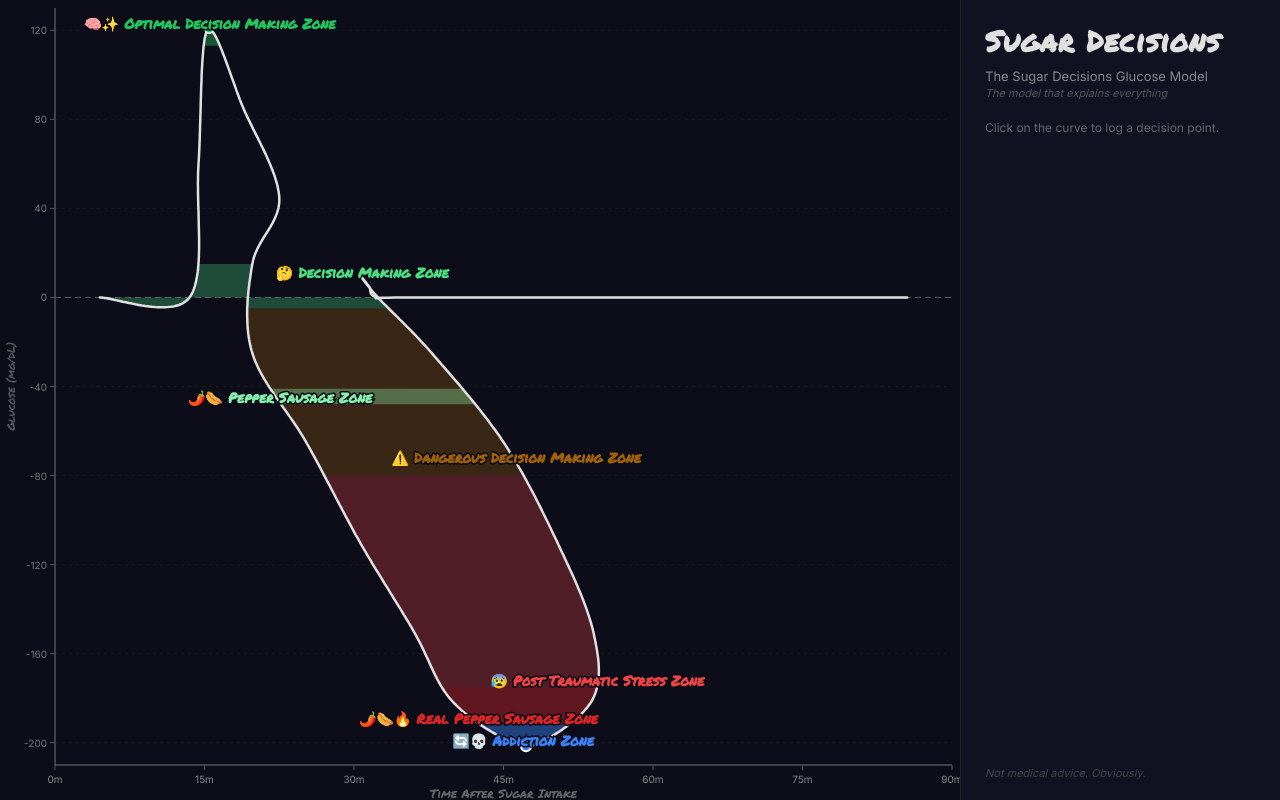
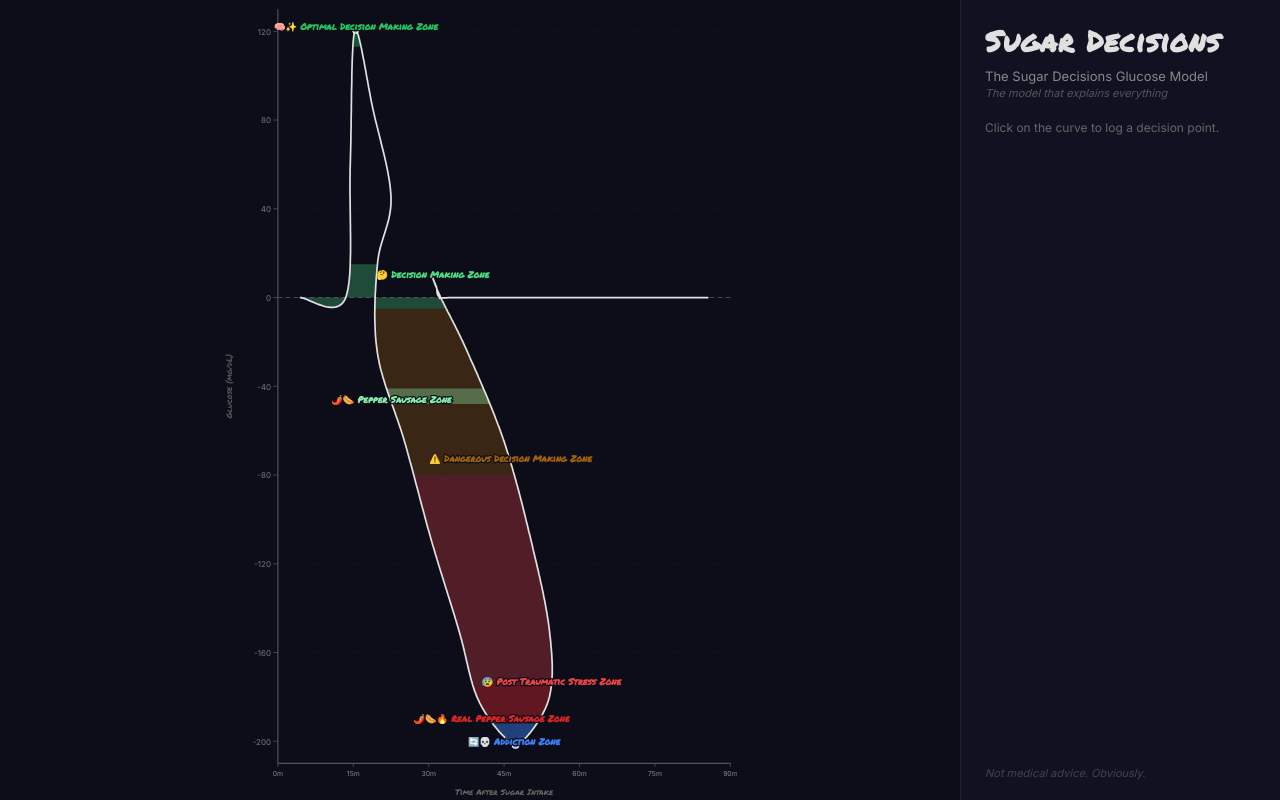
Before and after one commit to evanjt/sugar-decisions, a Svelte app: page / in a window 1280 px wide. Built offline with nearby package versions, Linux system fonts and the light colour scheme.

Commit message:
Fixed aspect ratio chart, 50% narrower, shape-preserving resize

```diff
--- a/src/components/GlucosePlot.svelte
+++ b/src/components/GlucosePlot.svelte
@@ -6,56 +6,39 @@
 
   let { onLog } = $props();
 
-  let containerEl = $state(null);
-  let cw = $state(800);
-  let ch = $state(600);
+  const VB_W = 450;
+  const VB_H = 700;
 
-  $effect(() => {
-    if (!containerEl) return;
-    const ro = new ResizeObserver(([e]) => {
-      cw = e.contentRect.width || 800;
-      ch = e.contentRect.height || 600;
-    });
-    ro.observe(containerEl);
-    return () => ro.disconnect();
-  });
-
-  let chartLeft = $derived(55);
-  let chartTop = $derived(8);
-  let chartRight = $derived(cw - 8);
-  let chartBottom = $derived(ch - 35);
-  let chartWidth = $derived(chartRight - chartLeft);
-  let chartHeight = $derived(chartBottom - chartTop);
+  const chartLeft = 48;
+  const chartTop = 8;
+  const chartRight = VB_W - 6;
+  const chartBottom = VB_H - 32;
+  const chartWidth = chartRight - chartLeft;
+  const chartHeight = chartBottom - chartTop;
 
   function gToY(g) { return chartTop + (GLUCOSE_MAX - g) / (GLUCOSE_MAX - GLUCOSE_MIN) * chartHeight; }
-  let baselineY = $derived(gToY(0));
+  const baselineY = gToY(0);
 
   const rawSamples = sampleWaypoints();
+  const samples = rawSamples.map(s => ({
+    x: chartLeft + s.px * chartWidth,
+    y: gToY(s.g),
+    glucose: s.g,
+    time: s.t,
+  }));
 
-  let samples = $derived.by(() =>
-    rawSamples.map(s => ({
-      x: chartLeft + s.px * chartWidth,
-      y: gToY(s.g),
-      glucose: s.g,
-      time: s.t,
-    }))
-  );
-
-  let curvePath = $derived.by(() => {
-    if (!samples.length) return '';
+  const curvePath = (() => {
     let d = `M ${samples[0].x.toFixed(1)} ${samples[0].y.toFixed(1)}`;
     for (let i = 1; i < samples.length; i++)
       d += ` L ${samples[i].x.toFixed(1)} ${samples[i].y.toFixed(1)}`;
     return d;
-  });
+  })();
+  const closedPath = curvePath + ' Z';
 
-  let closedPath = $derived(curvePath + ' Z');
+  const peak = samples.reduce((a, b) => b.glucose > a.glucose ? b : a, samples[0]);
+  const crash = samples.reduce((a, b) => b.glucose < a.glucose ? b : a, samples[0]);
 
-  let peak = $derived(samples.reduce((a, b) => b.glucose > a.glucose ? b : a, samples[0]));
-  let crash = $derived(samples.reduce((a, b) => b.glucose < a.glucose ? b : a, samples[0]));
-
-  // Zone label positions: find midpoint of each zone's presence on the curve
-  let zoneLabels = $derived.by(() => {
+  const zoneLabels = (() => {
     const labels = [];
     for (const zone of zones) {
       const inZone = samples.filter(s => s.glucose >= zone.glucoseMin && s.glucose <= zone.glucoseMax);
@@ -64,24 +47,29 @@
       labels.push({ zone, x: mid.x, y: mid.y });
     }
     return labels;
-  });
+  })();
 
   const xTicks = [0, 15, 30, 45, 60, 75, 90];
   function tToX(t) { return chartLeft + (t / TOTAL_TIME) * chartWidth; }
 
   let hoverPoint = $state(null);
+  let svgEl = $state(null);
 
   function handleMouseMove(ev) {
-    if (!containerEl) return;
-    const r = containerEl.getBoundingClientRect();
-    const sx = (ev.clientX - r.left) / r.width * cw;
-    const sy = (ev.clientY - r.top) / r.height * ch;
+    if (!svgEl) return;
+    const pt = svgEl.createSVGPoint();
+    pt.x = ev.clientX;
+    pt.y = ev.clientY;
+    const ctm = svgEl.getScreenCTM();
+    if (!ctm) return;
+    const sp = pt.matrixTransform(ctm.inverse());
+
     let best = 0, bestD = Infinity;
     for (let i = 0; i < samples.length; i++) {
-      const d = (samples[i].x - sx) ** 2 + (samples[i].y - sy) ** 2;
+      const d = (samples[i].x - sp.x) ** 2 + (samples[i].y - sp.y) ** 2;
       if (d < bestD) { bestD = d; best = i; }
     }
-    if (Math.sqrt(bestD) > 50) { hoverPoint = null; return; }
+    if (Math.sqrt(bestD) > 30) { hoverPoint = null; return; }
     const s = samples[best];
     hoverPoint = {
       svgX: s.x, svgY: s.y,
@@ -104,9 +92,11 @@
   }
 </script>
 
-<div class="plot-wrapper" bind:this={containerEl}>
+<div class="plot-wrapper">
   <svg
-    viewBox="0 0 {cw} {ch}"
+    bind:this={svgEl}
+    viewBox="0 0 {VB_W} {VB_H}"
+    preserveAspectRatio="xMidYMid meet"
     onmousemove={handleMouseMove}
     onmouseleave={() => hoverPoint = null}
     onclick={handleClick}
@@ -117,77 +107,69 @@
       {#each zones as zone}
         <clipPath id="zc-{zone.id}">
           <rect x="0" y={gToY(zone.glucoseMax)}
-            width={cw} height={gToY(zone.glucoseMin) - gToY(zone.glucoseMax)} />
+            width={VB_W} height={gToY(zone.glucoseMin) - gToY(zone.glucoseMax)} />
         </clipPath>
       {/each}
     </defs>
 
-    <!-- Zone fills: closed curve clipped to each zone's glucose band -->
     {#each zones as zone}
       <path d={closedPath} fill={zone.color} opacity={zone.bgOpacity}
         clip-path="url(#zc-{zone.id})" />
     {/each}
 
-    <!-- Baseline -->
     <line x1={chartLeft} y1={baselineY} x2={chartRight} y2={baselineY}
-      stroke="#aaa" stroke-width="1" stroke-dasharray="6,4" opacity="0.5" />
+      stroke="#aaa" stroke-width="0.7" stroke-dasharray="4,3" opacity="0.5" />
 
-    <!-- Y-axis (straight) -->
     <line x1={chartLeft} y1={chartTop} x2={chartLeft} y2={chartBottom}
-      stroke="#555" stroke-width="1.5" />
+      stroke="#555" stroke-width="1" />
     {#each yAxisValues as g}
       {@const y = gToY(g)}
-      <line x1={chartLeft - 5} y1={y} x2={chartLeft} y2={y} stroke="#555" stroke-width="1" />
-      <text x={chartLeft - 8} y={y + 4} text-anchor="end" fill="#777"
-        font-size="10" font-family="Inter, sans-serif">{g}</text>
+      <line x1={chartLeft - 4} y1={y} x2={chartLeft} y2={y} stroke="#555" stroke-width="0.7" />
+      <text x={chartLeft - 6} y={y + 3} text-anchor="end" fill="#777"
+        font-size="7" font-family="Inter, sans-serif">{g}</text>
       <line x1={chartLeft} y1={y} x2={chartRight} y2={y}
-        stroke="#333" stroke-width="0.3" stroke-dasharray="3,4" />
+        stroke="#333" stroke-width="0.2" stroke-dasharray="2,3" />
     {/each}
-    <text x="15" y={(chartTop + chartBottom) / 2} text-anchor="middle" fill="#555"
-      font-size="11" font-family="Permanent Marker, cursive"
-      transform="rotate(-90, 15, {(chartTop + chartBottom) / 2})">
+    <text x="8" y={(chartTop + chartBottom) / 2} text-anchor="middle" fill="#555"
+      font-size="7" font-family="Permanent Marker, cursive"
+      transform="rotate(-90, 8, {(chartTop + chartBottom) / 2})">
       Glucose (mg/dL)
     </text>
 
-    <!-- X-axis -->
     <line x1={chartLeft} y1={chartBottom} x2={chartRight} y2={chartBottom}
-      stroke="#555" stroke-width="1.5" />
+      stroke="#555" stroke-width="1" />
     {#each xTicks as t}
       {@const tx = tToX(t)}
-      <line x1={tx} y1={chartBottom} x2={tx} y2={chartBottom + 5} stroke="#555" stroke-width="1" />
-      <text x={tx} y={chartBottom + 18} text-anchor="middle" fill="#888"
-        font-size="10" font-family="Inter, sans-serif">{t}m</text>
+      <line x1={tx} y1={chartBottom} x2={tx} y2={chartBottom + 3} stroke="#555" stroke-width="0.7" />
+      <text x={tx} y={chartBottom + 11} text-anchor="middle" fill="#888"
+        font-size="6" font-family="Inter, sans-serif">{t}m</text>
     {/each}
-    <text x={(chartLeft + chartRight) / 2} y={ch - 2} text-anchor="middle"
-      fill="#666" font-size="12" font-family="Permanent Marker, cursive">
+    <text x={(chartLeft + chartRight) / 2} y={VB_H - 4} text-anchor="middle"
+      fill="#666" font-size="7" font-family="Permanent Marker, cursive">
       Time After Sugar Intake
     </text>
 
-    <!-- The curve -->
-    <path d={curvePath} fill="none" stroke="#e0e0e0" stroke-width="2.5"
+    <path d={curvePath} fill="none" stroke="#e0e0e0" stroke-width="1.5"
       stroke-linecap="round" stroke-linejoin="round" />
 
-    <!-- Peak & crash dots -->
-    <circle cx={peak.x} cy={peak.y} r="4" fill="#22c55e" stroke="#fff" stroke-width="1.5" />
-    <circle cx={crash.x} cy={crash.y} r="5" fill="#3b82f6" stroke="#fff" stroke-width="2" />
+    <circle cx={peak.x} cy={peak.y} r="2.5" fill="#22c55e" stroke="#fff" stroke-width="1" />
+    <circle cx={crash.x} cy={crash.y} r="3" fill="#3b82f6" stroke="#fff" stroke-width="1" />
 
-    <!-- Zone labels -->
     {#each zoneLabels as lbl}
       <text x={lbl.x} y={lbl.y} text-anchor="middle" fill={lbl.zone.color}
-        font-size="14" font-weight="bold" font-family="Permanent Marker, cursive"
-        stroke="#0d0d1a" stroke-width="3" paint-order="stroke">
+        font-size="8" font-weight="bold" font-family="Permanent Marker, cursive"
+        stroke="#0d0d1a" stroke-width="2" paint-order="stroke">
         {lbl.zone.emoji} {lbl.zone.name}
       </text>
     {/each}
 
-    <!-- Hover -->
     {#if hoverPoint}
       <line x1={hoverPoint.svgX} y1={chartTop} x2={hoverPoint.svgX} y2={chartBottom}
-        stroke={hoverPoint.zone.color} stroke-width="0.8" stroke-dasharray="3,3" opacity="0.4" />
+        stroke={hoverPoint.zone.color} stroke-width="0.5" stroke-dasharray="2,2" opacity="0.4" />
       <line x1={chartLeft} y1={hoverPoint.svgY} x2={chartRight} y2={hoverPoint.svgY}
-        stroke={hoverPoint.zone.color} stroke-width="0.8" stroke-dasharray="3,3" opacity="0.4" />
-      <circle cx={hoverPoint.svgX} cy={hoverPoint.svgY} r="6"
-        fill={hoverPoint.zone.color} stroke="#fff" stroke-width="2" />
+        stroke={hoverPoint.zone.color} stroke-width="0.5" stroke-dasharray="2,2" opacity="0.4" />
+      <circle cx={hoverPoint.svgX} cy={hoverPoint.svgY} r="4"
+        fill={hoverPoint.zone.color} stroke="#fff" stroke-width="1.5" />
     {/if}
   </svg>
 
@@ -195,6 +177,6 @@
 </div>
 
 <style>
-  .plot-wrapper { position: relative; width: 100%; height: 100%; }
-  svg { width: 100%; height: 100%; display: block; cursor: crosshair; }
+  .plot-wrapper { position: relative; width: 100%; height: 100%; display: flex; align-items: center; justify-content: center; }
+  svg { max-width: 100%; max-height: 100%; display: block; cursor: crosshair; }
 </style>
```
